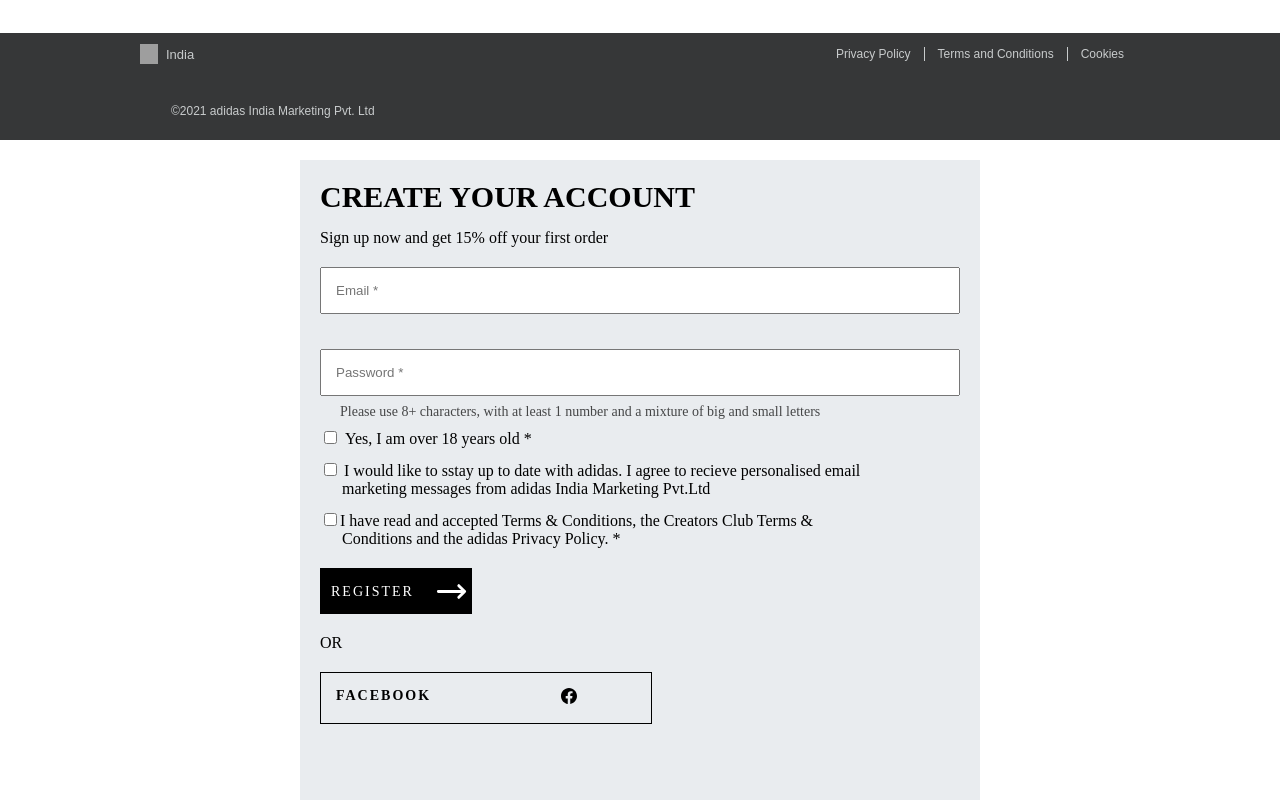
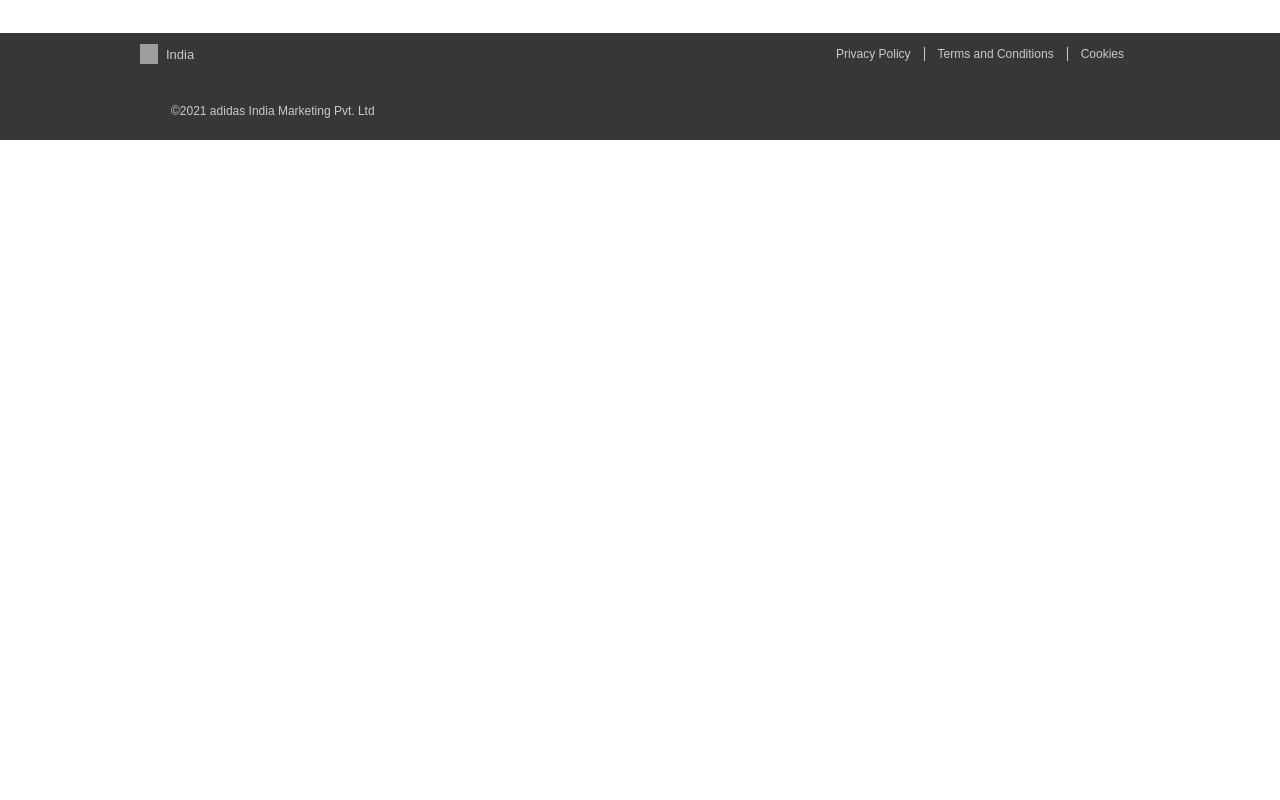
Before and after one commit to SivanandamG/adidas-replica, a React (Create React App) app in the folder adidas_app/: page / in a window 1280 px wide. Shown: the part 3009-3809 px from the top of the page. After the commit the page ends 3149 px from the top, so only its background shows below. Built offline with nearby package versions, Linux system fonts and the light colour scheme; grey boxes are pictures that could not be loaded; a web font is replaced by a local one.

Commit message:
Update App.jsx

```diff
--- a/adidas_app/src/App.jsx
+++ b/adidas_app/src/App.jsx
@@ -12,7 +12,7 @@ function App() {
     <Navbar/>
     <Body/>
     <Footer/>
-    <Signup/>
+    {/* <Signup/> */}
     </div>
   );
 }
```
